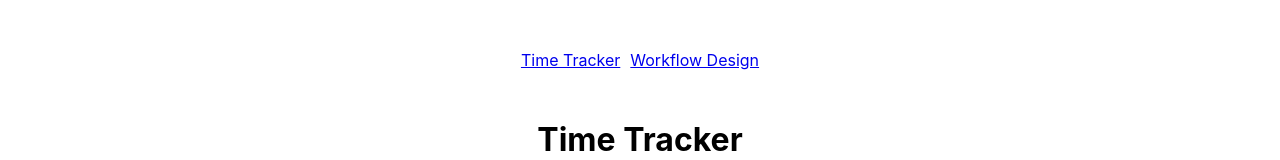
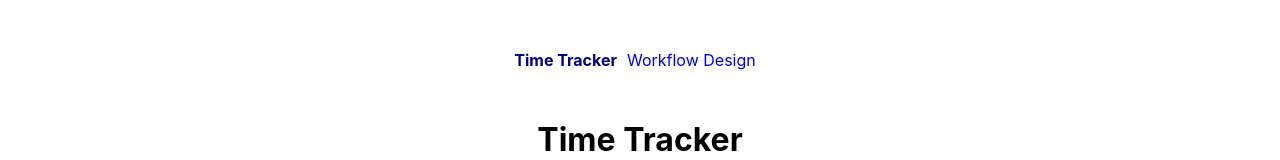
Before and after one commit to ldbach/time-tracker, a React (Create React App) app in the folder time-tracker-frontend/: page / in a window 1280 px wide. Shown: the top 160 px of the page. Built offline with nearby package versions, Linux system fonts and the light colour scheme; no server answers.

Commit message:
highlight the link

```diff
--- a/time-tracker-frontend/src/App.js
+++ b/time-tracker-frontend/src/App.js
@@ -1,25 +1,48 @@
 import React from "react";
-import { BrowserRouter as Router, Routes, Route, Link, Navigate } from "react-router-dom";
+import { BrowserRouter as Router, Routes, Route, NavLink, Navigate } from "react-router-dom";
 import TimeTracker from "./pages/TimeTracker";
 import WorkflowDesign from "./pages/WorkflowDesign";
 
 function App() {
+  const linkStyle = {
+    marginRight: "10px",
+    textDecoration: "none",
+    color: "blue",
+  };
+
   return (
     <Router>
       <div style={{ textAlign: "center", marginTop: "50px" }}>
         {/* Navigation */}
         <nav style={{ marginBottom: "20px" }}>
-          <Link to="/" style={{ marginRight: "10px" }}>Time Tracker</Link>
-          <Link to="/workflow-design">Workflow Design</Link>
+          <NavLink
+            to="/"
+            end
+            style={({ isActive }) => ({
+              ...linkStyle,
+              fontWeight: isActive ? "bold" : "normal",
+              color: isActive ? "darkblue" : "blue",
+            })}
+          >
+            Time Tracker
+          </NavLink>
+          <NavLink
+            to="/workflow-design"
+            style={({ isActive }) => ({
+              ...linkStyle,
+              fontWeight: isActive ? "bold" : "normal",
+              color: isActive ? "darkblue" : "blue",
+            })}
+          >
+            Workflow Design
+          </NavLink>
         </nav>
 
         <Routes>
           {/* Default route */}
           <Route path="/" element={<TimeTracker />} />
-
           {/* Workflow route */}
           <Route path="/workflow-design" element={<WorkflowDesign />} />
-
           {/* Redirect unknown routes to default */}
           <Route path="*" element={<Navigate to="/" />} />
         </Routes>
```
